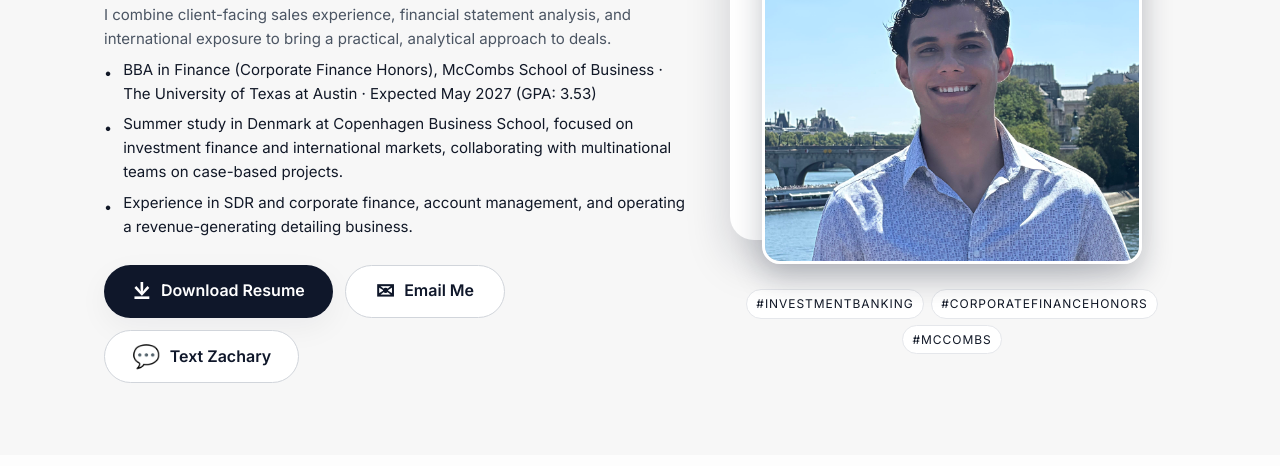
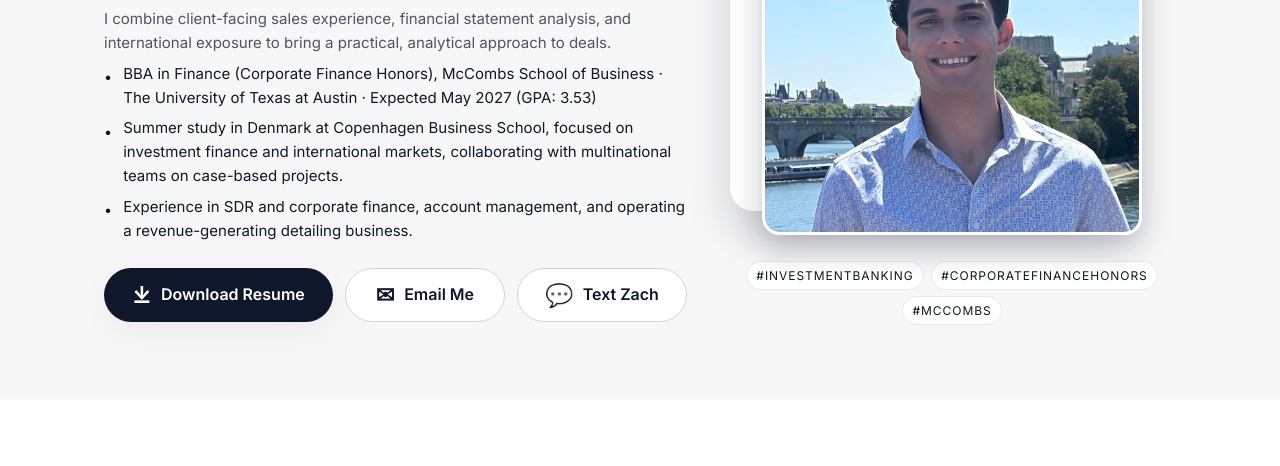
Before and after one commit to zedelstein3-cmd/Github-portfolio, a plain HTML site: page index.html in a window 1280 px wide. Shown: the part 302-768 px from the top of the page. Drawn offline with nearby package versions, Linux system fonts and the light colour scheme.

Commit message:
Update index.html

```diff
--- a/index.html
+++ b/index.html
@@ -116,7 +116,7 @@
 
   <a href="sms:9563124280" class="btn btn-secondary">
     <span class="btn-icon" aria-hidden="true">💬</span>
-    Text Zachary
+    Text Zach
   </a>
 </div>
         </div>
```
